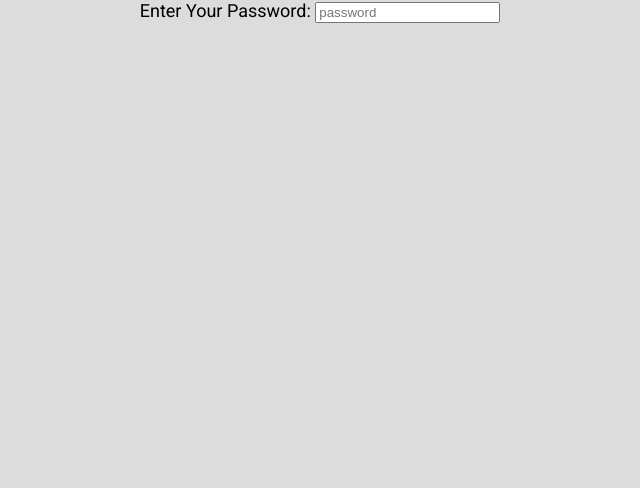
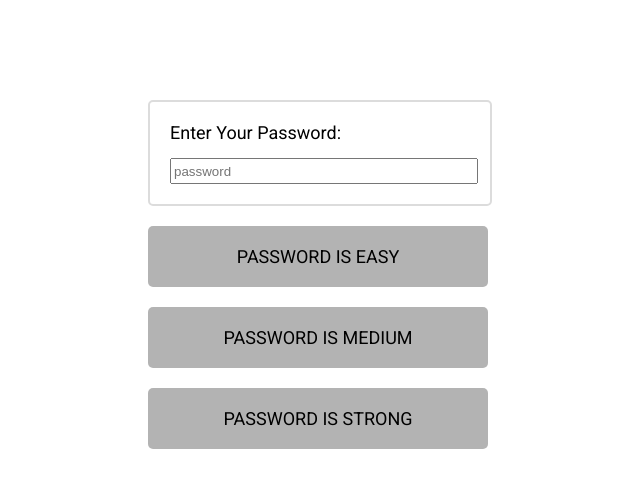
Before and after one commit to AlinaSyniavska/USENSE_Test_task, an Angular app: page / in a window 1280 px wide. Shown: the top 488 px of the page, without its empty margins (320-960 px from the left). Built offline with nearby package versions, Linux system fonts and the light colour scheme.

Commit message:
add style to form

```diff
--- a/src/app/app.component.css
+++ b/src/app/app.component.css
@@ -1,7 +1,6 @@
 .wrap {
   width: 100vw;
   height: 100vh;
-  background: gainsboro;
   display: flex;
   justify-content: center;
   font-size: 18px;
--- a/src/app/components/password/password.component.css
+++ b/src/app/components/password/password.component.css
@@ -0,0 +1,43 @@
+form {
+  width: 300px;
+  border: 2px solid gainsboro;
+  border-radius: 5px;
+  margin: 100px 0 20px;
+  padding: 20px;
+}
+
+input {
+  width: 100%;
+  height: 20px;
+  margin-top: 15px;
+}
+
+.check-sections {
+  display: flex;
+  flex-direction: column;
+  row-gap: 20px;
+}
+
+.strength {
+  width: 300px;
+  border-radius: 5px;
+  padding: 20px;
+  text-align: center;
+  text-transform: uppercase;
+}
+
+.grey-section {
+  background: rgba(128, 128, 128, 60%);
+}
+
+.red-section {
+  background: rgba(255, 0, 0, 60%);
+}
+
+.yellow-section {
+  background: rgba(255, 255, 0, 60%);
+}
+
+.green-section {
+  background: rgba(0, 128, 0, 60%);
+}
--- a/src/app/components/password/password.component.html
+++ b/src/app/components/password/password.component.html
@@ -6,6 +6,8 @@
   </div>
 </form>
 
-<div class="checkSections">
-
+<div class="check-sections">
+    <div id="strength-easy" class="strength grey-section">password is easy</div>
+    <div id="strength-medium" class="strength grey-section">password is medium</div>
+    <div id="strength-strong" class="strength grey-section">password is strong</div>
 </div>
--- a/src/app/components/password/password.component.ts
+++ b/src/app/components/password/password.component.ts
@@ -1,6 +1,7 @@
 import {Component, OnInit} from '@angular/core';
 import {FormControl, FormGroup} from "@angular/forms";
 import {debounceTime, Subscription} from "rxjs";
+import {commonHelper} from "../../helpers";
 
 @Component({
   selector: 'app-password',
@@ -18,7 +19,7 @@ export class PasswordComponent implements OnInit {
 
   ngOnInit() {
     this.obs = this.form.valueChanges
-      .pipe(debounceTime(1000))
+      .pipe(debounceTime(500))
       .subscribe(data => this.checkPasswordStrength(data));
   }
 
@@ -33,7 +34,13 @@ export class PasswordComponent implements OnInit {
   }
 
   checkPasswordStrength(pass: string): void {
-    console.log(pass)
+    console.log(pass);
+    // Only letters/digits/symbols - the password is easy;
+    // Combination of letters-symbols/letters-digits/digits-symbols - the password is medium;
+    // Has letters, symbols and numbers - the password is strong;
+
+
+    const passwordStrong = commonHelper.hasLetters(pass) && commonHelper.hasNumbers(pass) && commonHelper.hasSymbols(pass);
   }
 
   /*  onInputChange(event: Event): void {
--- a/src/app/constants/regex.ts
+++ b/src/app/constants/regex.ts
@@ -1,5 +1,4 @@
 export const RegEx = {
-  passwordFull: new RegExp(/^[a-z\d._]+$/gi),
   passwordNumbers: new RegExp(/^\d+$/g),
   passwordLetters: new RegExp(/^[a-z]+/gi),
   passwordSymbols: new RegExp(/^[.!?_@#$%^&*()]+$/g),
```
